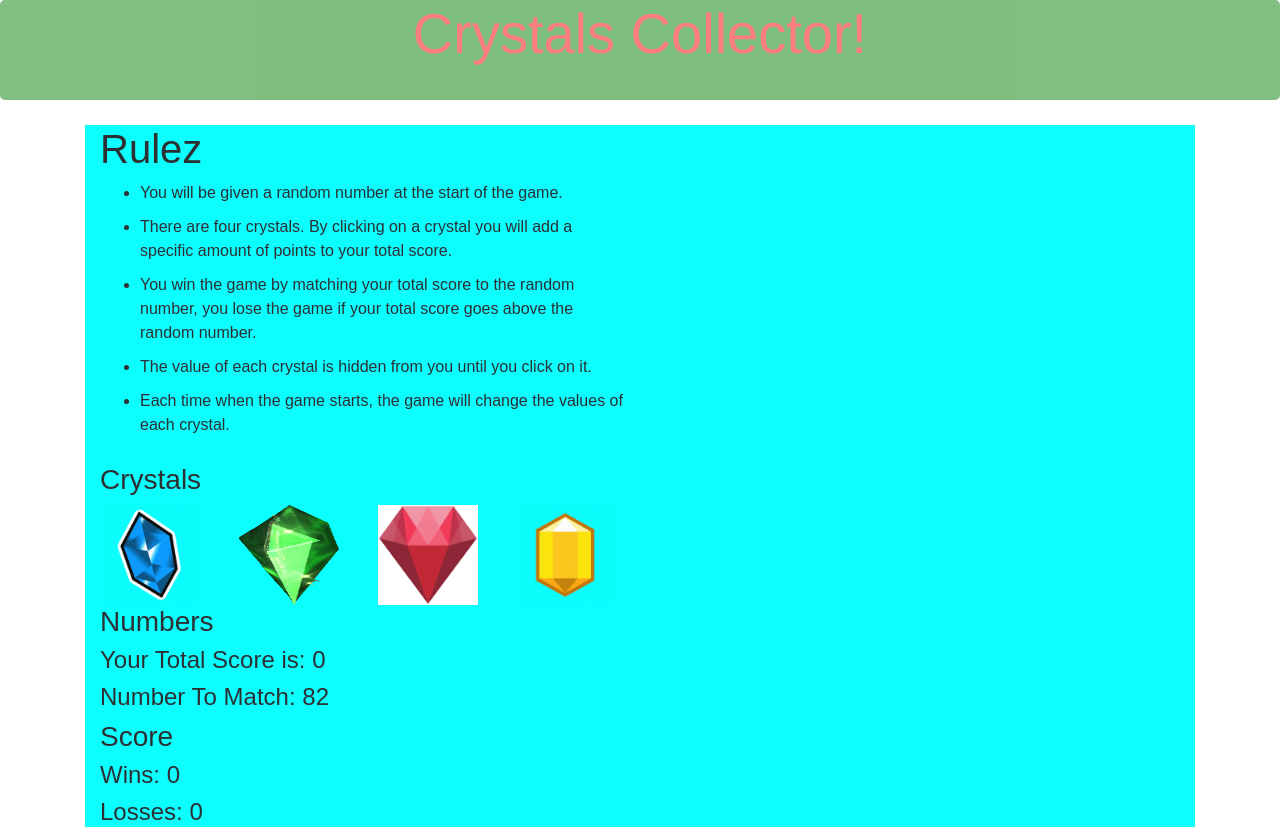
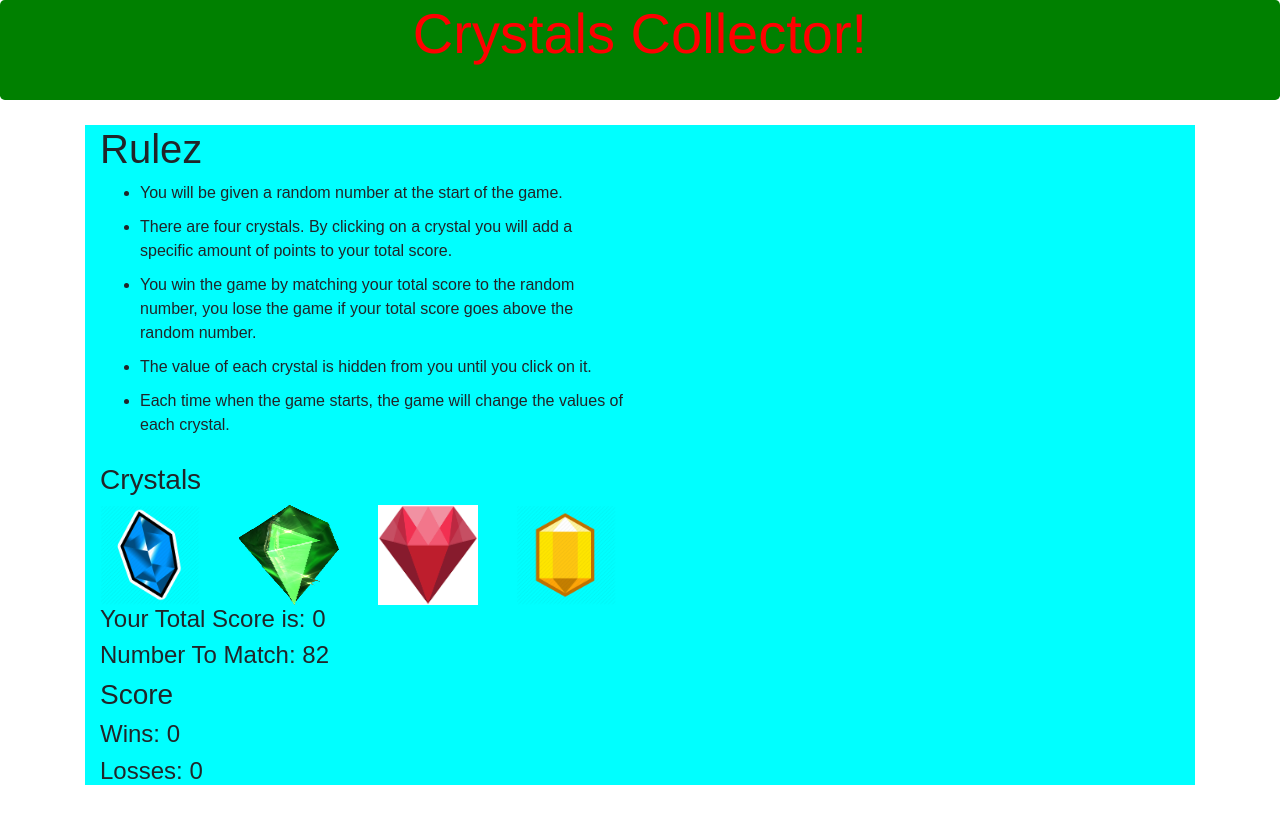
Before and after one commit to marvalos/unit-4-game, a plain HTML site: page index.html in a window 1280 px wide. After the commit the page ends 800 px from the top, so only its background shows below. Drawn offline with nearby package versions, Linux system fonts and the light colour scheme.

Commit message:
Final Version

```diff
--- a/assets/css/style.css
+++ b/assets/css/style.css
@@ -1,14 +1,11 @@
 .jumbotron {
     height: 100px;
-    opacity: 0.50;
     padding-top: 0%;
     margin-bottom: 25px;
     background-color: green;
-    font-weight: bolder;
     color: red;
     font-family: 'Helvetica Neue', Helvetica, sans-serif;
     background-size: cover;
-    padding: 5em inherit;
     text-align: center;
     vertical-align: middle;
  }
@@ -19,7 +16,6 @@
 }
 
 .my-panel {
-    opacity: 0.95;
     background-color: aqua
 }
 
--- a/index.html
+++ b/index.html
@@ -86,9 +86,6 @@
                         </div>
                         <div class="col-lg-3 col-md-4 col-sm-6 col-xs-7">
                             <div class="panel panel-default">
-                                <div class="panel-heading">
-                                    <h3 class="panel-title">Numbers</h3>
-                                </div>
                                 <div class="panel-body">
                                     <h4>Your Total Score is:
                                         <span id="totalScore"></span>
```
